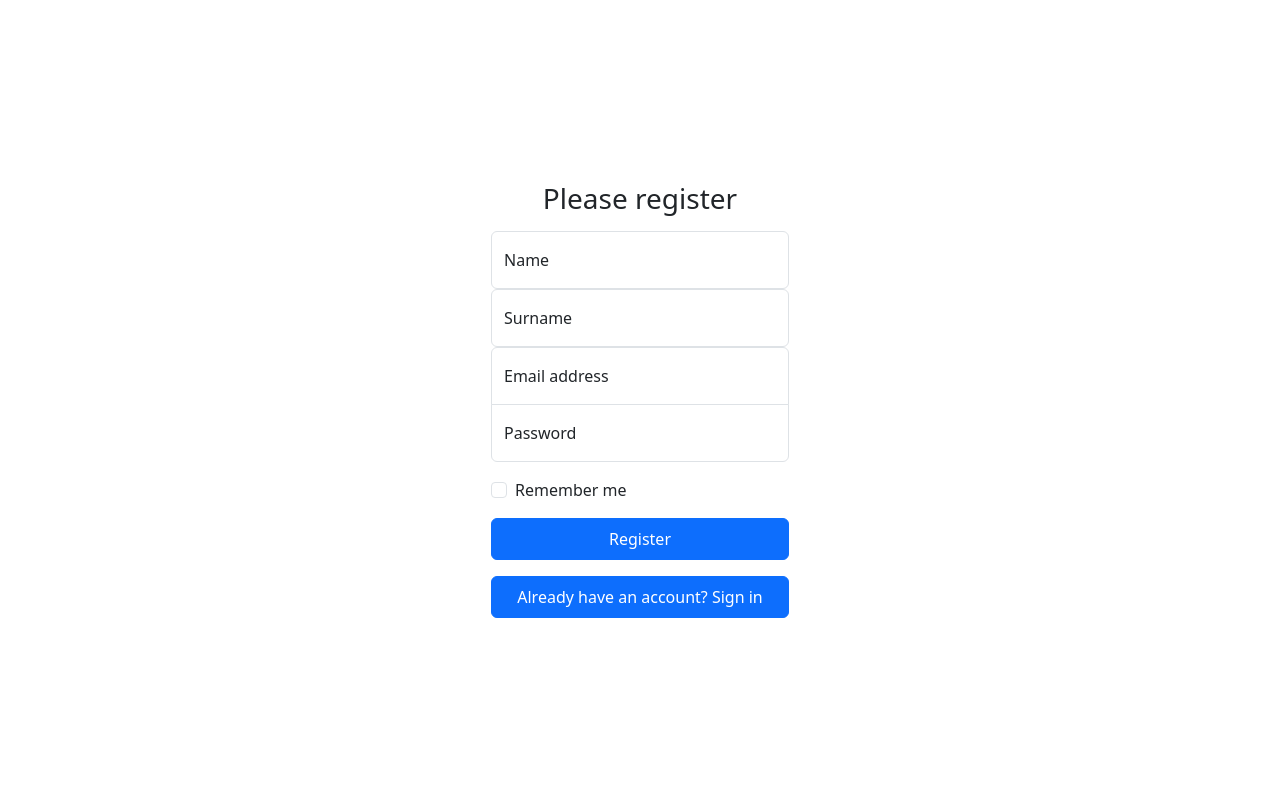
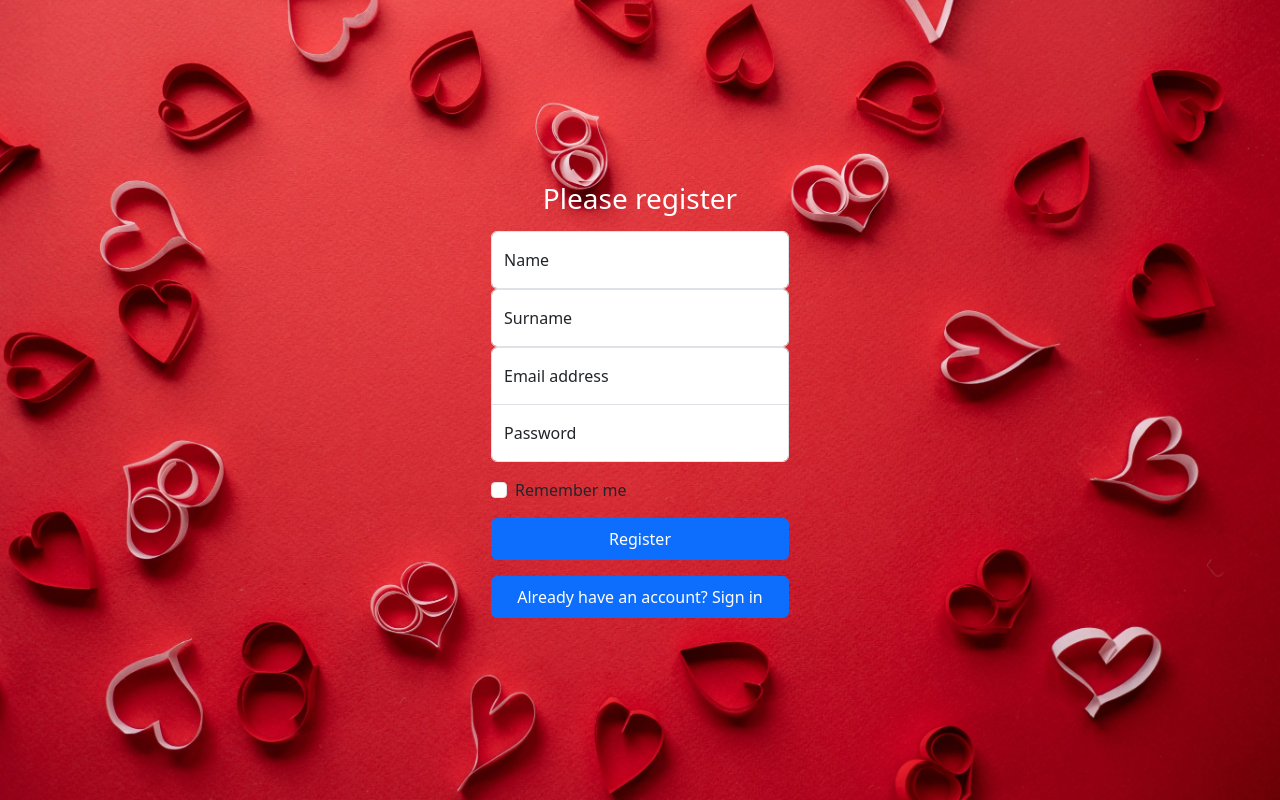
Before and after one commit to luisortizrivera/TinderCopy, a React (Create React App) app in the folder client/: page / in a window 1280 px wide. Both pictures are taken after a click on the button "Don't have an account? Register". Built offline with nearby package versions, Linux system fonts and the light colour scheme.

Commit message:
added login register transition and img background

```diff
--- a/client/src/Styles/LoginPage.css
+++ b/client/src/Styles/LoginPage.css
@@ -1,6 +1,9 @@
 html,
 body {
   height: 100%;
+  background-image: url("../../public/images/desktopBackground.webp");
+  background-position: center;
+  background-size: cover;
 }
 
 .form-signin {
@@ -23,3 +26,8 @@ body {
   border-top-left-radius: 0;
   border-top-right-radius: 0;
 }
+
+#registeringBlock {
+  transition: opacity 1s ease, max-height 0.5s ease-in-out;
+  overflow: hidden;
+}
--- a/client/src/components/LoginRegisterPage.js
+++ b/client/src/components/LoginRegisterPage.js
@@ -5,7 +5,7 @@ import "bootstrap/dist/css/bootstrap.min.css";
 
 const LoginRegisterPage = () => {
   const [name, setName] = useState("");
-  const [surname, setSurname] = useState(""); // Added surname state
+  const [surname, setSurname] = useState("");
   const [email, setEmail] = useState("");
   const [password, setPassword] = useState("");
   const [isRegistering, setIsRegistering] = useState(false);
@@ -13,7 +13,8 @@ const LoginRegisterPage = () => {
   const handleEmailChange = (e) => setEmail(e.target.value);
   const handlePasswordChange = (e) => setPassword(e.target.value);
   const handleNameChange = (e) => setName(e.target.value);
-  const handleSurnameChange = (e) => setSurname(e.target.value); // Added handleSurnameChange function
+  const handleSurnameChange = (e) => setSurname(e.target.value);
+
   const handleSubmit = (e) => {
     e.preventDefault();
     console.log("Email:", email);
@@ -24,11 +25,16 @@ const LoginRegisterPage = () => {
     <section className="vh-100 d-flex align-items-center justify-content-center">
       <div className="form-signin w-100 m-auto">
         <form onSubmit={handleSubmit}>
-          <h2 className="h3 mb-3 fw-normal text-center">
+          <h2 className="h3 mb-3 fw-normal text-center text-white">
             Please {isRegistering ? "register" : "sign in"}
           </h2>
-          {isRegistering && (
-            <>
+          <div
+            id="registeringBlock"
+            style={{
+              maxHeight: isRegistering ? "1000px" : "0",
+              opacity: isRegistering ? "1" : "0",
+            }}
+          >
             <div className="form-floating">
               <input
                 type="text"
@@ -51,8 +57,8 @@ const LoginRegisterPage = () => {
               />
               <label htmlFor="surnameInput">Surname</label>
             </div>
-            </>
-          )}
+          </div>
+
           <div className="form-floating">
             <input
               type="email"
```
Also changed, not shown: client/public/images/desktopBackground.webp (added), 1 other file (tests, documents, lock files or other folders). Lines whose indentation alone changed are shown as unchanged.
